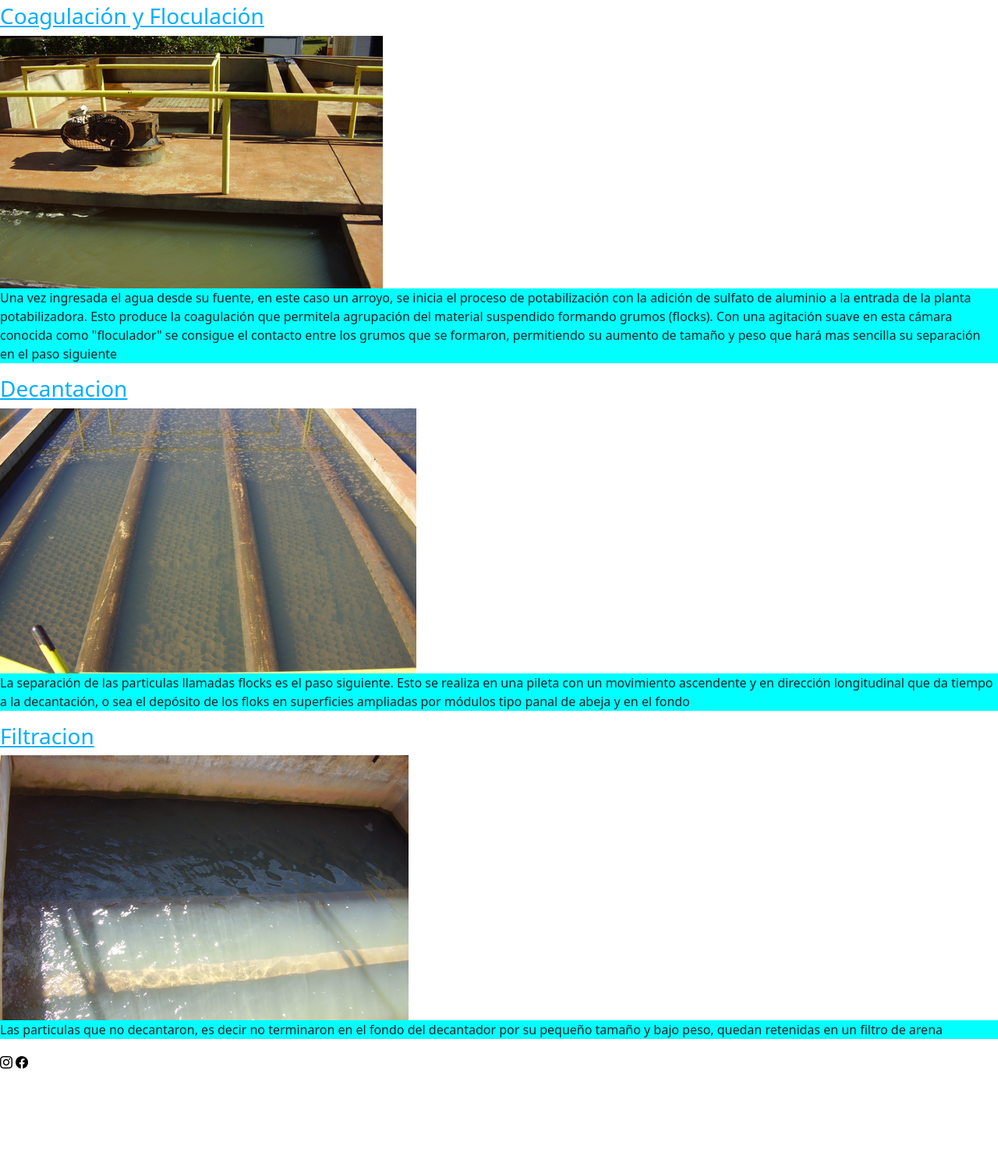
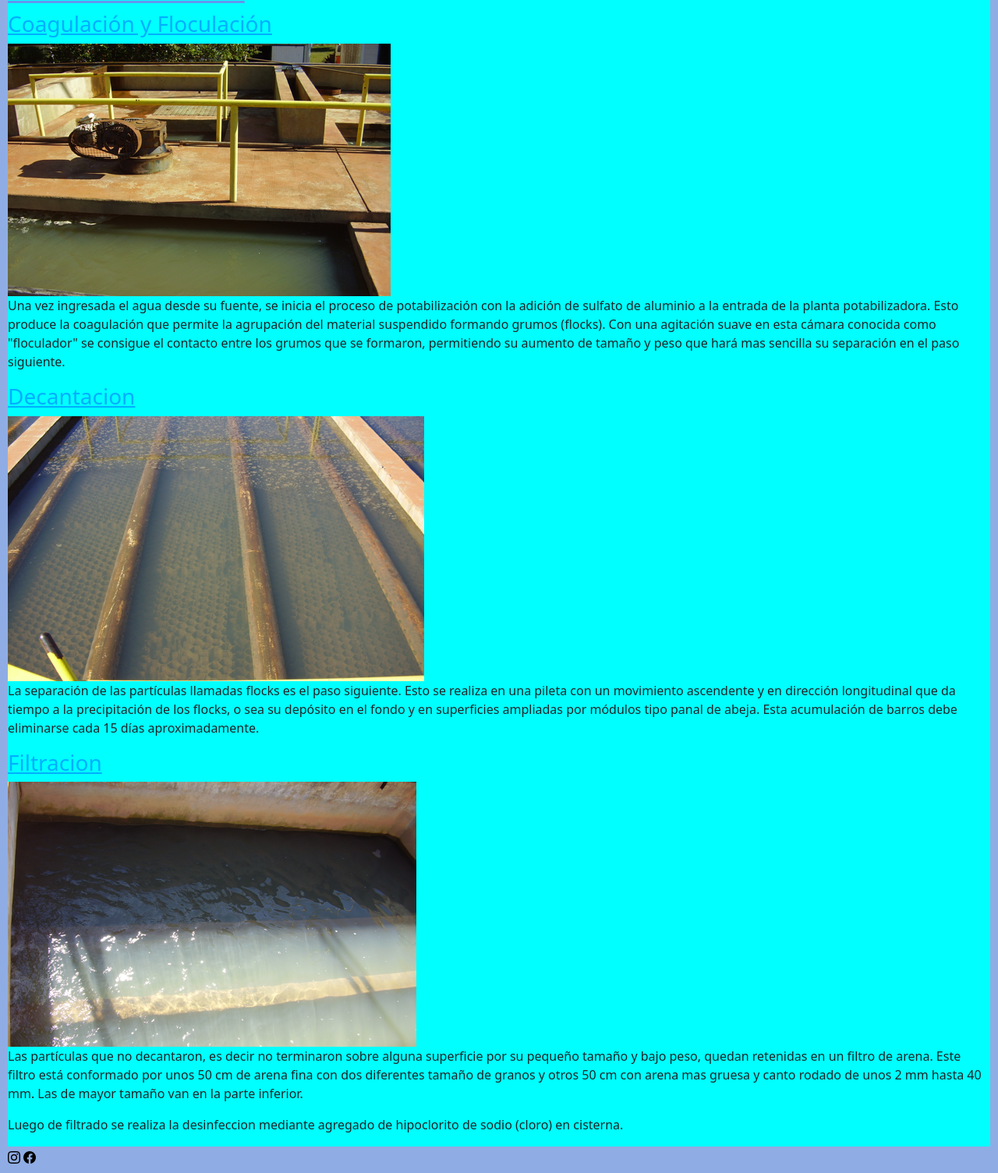
Before and after one commit to robertomino/planta-potabilizadora, a plain HTML site: page pages/potabilizacion.html in a window 1280 px wide. Shown: the part 207-1712 px from the top of the page at 78% size. Before the commit the page ends 1580 px from the top, so only its background shows below. Drawn offline with nearby package versions, Linux system fonts and the light colour scheme.

Commit message:
segundo commit planta potabilizadora

```diff
--- a/css/styles.css
+++ b/css/styles.css
@@ -73,8 +73,18 @@ p {
 body {
     display: flex;
     flex-direction: column;
-    /* align-items:center; */
+    background-color: rgb(143, 173, 228);
+    padding: 10px;
+    gap: 0px;
+
 }
+
+
+main{
+    background-color: aqua;
+}
+
+
 
 /* Media query desde mobile hacia desktop */
 
--- a/pages/potabilizacion.html
+++ b/pages/potabilizacion.html
@@ -50,21 +50,20 @@
         <div>
             <h3>Coagulación y Floculación</h3>
             <img src="../img/coagulacion-floculacion-1.png" alt="Sistema de agitación suave">
-            <p>Una vez ingresada el agua desde su fuente, en este caso un arroyo, se inicia el proceso de potabilización con la adición de sulfato de aluminio a la entrada de la planta
-                potabilizadora. Esto produce la coagulación que permitela agrupación del material suspendido formando grumos (flocks).
-                Con una agitación suave en esta cámara conocida como "floculador" se consigue el contacto entre los grumos que se formaron, permitiendo su aumento de tamaño y peso que hará mas sencilla su separación en el paso siguiente</p>
+            <p>Una vez ingresada el agua desde su fuente, se inicia el proceso de potabilización con la adición de sulfato de aluminio a la entrada de la planta
+                potabilizadora. Esto produce la coagulación que permite la agrupación del material suspendido formando grumos (flocks).
+                Con una agitación suave en esta cámara conocida como "floculador" se consigue el contacto entre los grumos que se formaron, permitiendo su aumento de tamaño y peso que hará mas sencilla su separación en el paso siguiente.</p>
         </div>
         <div>
             <h3>Decantacion</h3>
             <img src="../img/decantacion.png" alt="Decantador de una planta de potabilizacion">
-            <p>La separación de las particulas llamadas flocks es el paso siguiente. Esto se realiza en una pileta con un movimiento ascendente y en dirección longitudinal que da tiempo a la decantación, o sea el depósito
-                de los floks en superficies ampliadas por módulos tipo panal de abeja y en el fondo</p>
+            <p>La separación de las partículas llamadas flocks es el paso siguiente. Esto se realiza en una pileta con un movimiento ascendente y en dirección longitudinal que da tiempo a la precipitación de los flocks, o sea su depósito en el fondo y en superficies ampliadas por módulos tipo panal de abeja. Esta acumulación de barros debe eliminarse cada 15 días aproximadamente.</p>
         </div>
         <div>
             <h3>Filtracion</h3>
             <img src="../img/filtro.png" alt="Vista superior de un filtro">
-            <p>Las particulas que no decantaron, es decir no terminaron en el fondo del decantador por su pequeño tamaño
-                y bajo peso, quedan retenidas en un filtro de arena</p>
+            <p>Las partículas que no decantaron, es decir no terminaron sobre alguna superficie por su pequeño tamaño y bajo peso, quedan retenidas en un filtro de arena. Este filtro está conformado por unos 50 cm de arena fina con dos diferentes tamaño de granos y otros 50 cm con arena mas gruesa y canto rodado de unos 2 mm hasta 40 mm. Las de mayor tamaño van en la parte inferior.</p>
+            <p>Luego de filtrado se realiza la desinfeccion mediante agregado de hipoclorito de sodio (cloro) en cisterna.</p>
         </div>
     </main>
     <footer>
```
Also changed, not shown: index.html (+17 -7 lines), pages/calidad.html (+12 -6 lines), pages/distribucion.html (+4 -3 lines), img/captacion.png (added), img/distribucion2.png.
